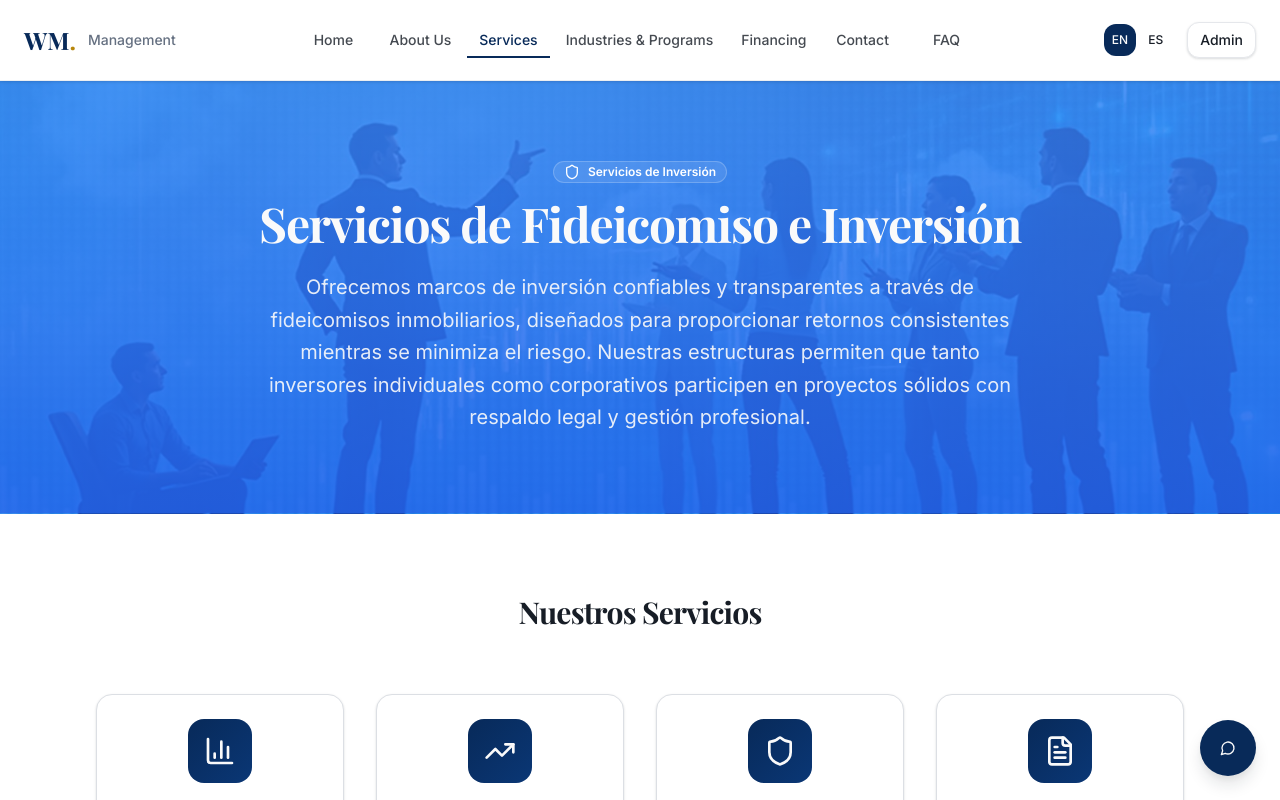
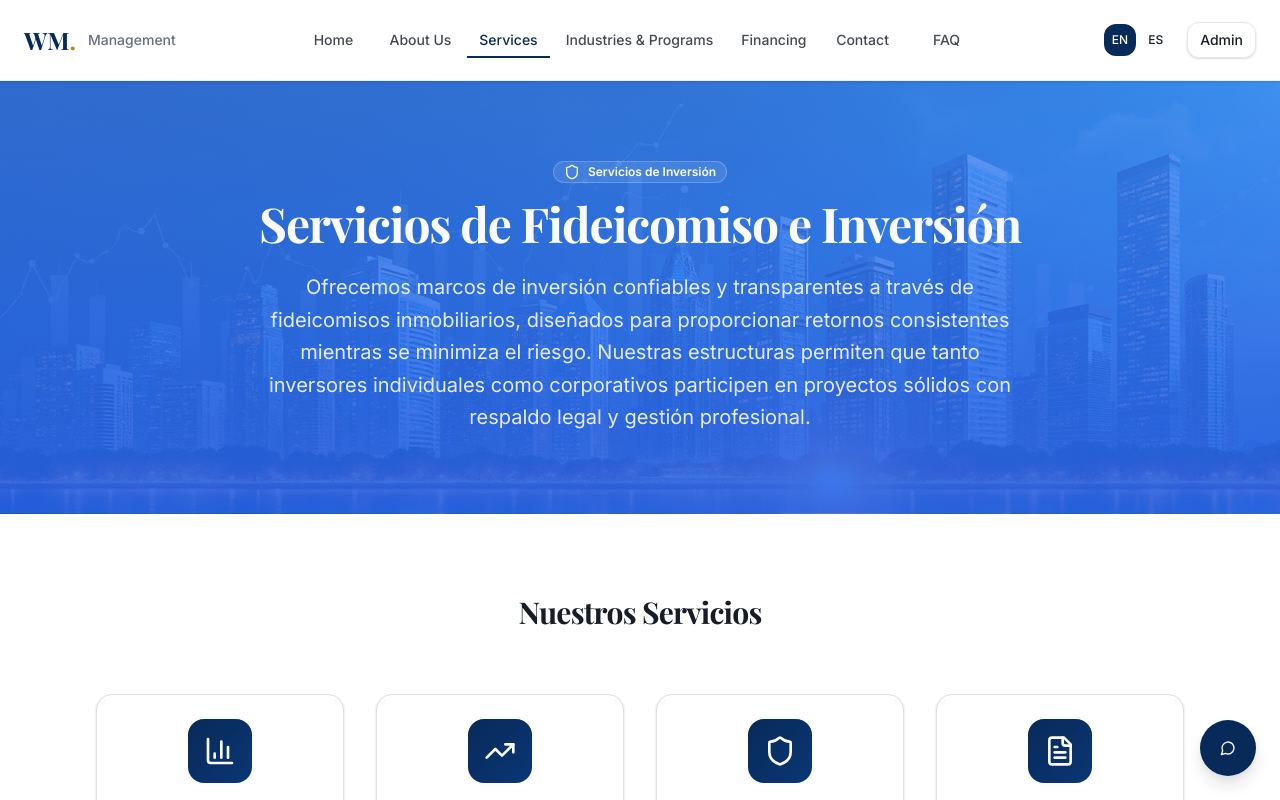
Before and after one commit to lliberman07/wm-vision-hub, a React (Vite) app: page /services/investments in a window 1280 px wide. Shown: the top 800 px of the page. Built offline with nearby package versions, Linux system fonts and the light colour scheme.

Commit message:
Update investment banner

```diff
--- a/src/pages/InvestmentServices.tsx
+++ b/src/pages/InvestmentServices.tsx
@@ -6,7 +6,7 @@ import Navigation from "@/components/Navigation";
 import Footer from "@/components/Footer";
 import { EnhancedChatbot } from "@/components/EnhancedChatbot";
 import { useLanguage } from "@/contexts/LanguageContext";
-import investmentStrategyHero from "@/assets/investment-strategy-hero.jpg";
+import realEstatePortfolioHero from "@/assets/real-estate-portfolio-hero.jpg";
 import {
   Shield,
   TrendingUp,
@@ -119,7 +119,7 @@ const InvestmentServices = () => {
       <section
         className="relative text-primary-foreground py-20 px-4 overflow-hidden"
         style={{
-          backgroundImage: `linear-gradient(rgba(59, 130, 246, 0.8), rgba(37, 99, 235, 0.9)), url(${investmentStrategyHero})`,
+          backgroundImage: `linear-gradient(rgba(59, 130, 246, 0.8), rgba(37, 99, 235, 0.9)), url(${realEstatePortfolioHero})`,
           backgroundSize: 'cover',
           backgroundPosition: 'center',
           backgroundRepeat: 'no-repeat'
```
Also changed, not shown: src/assets/real-estate-portfolio-hero.jpg (added).
